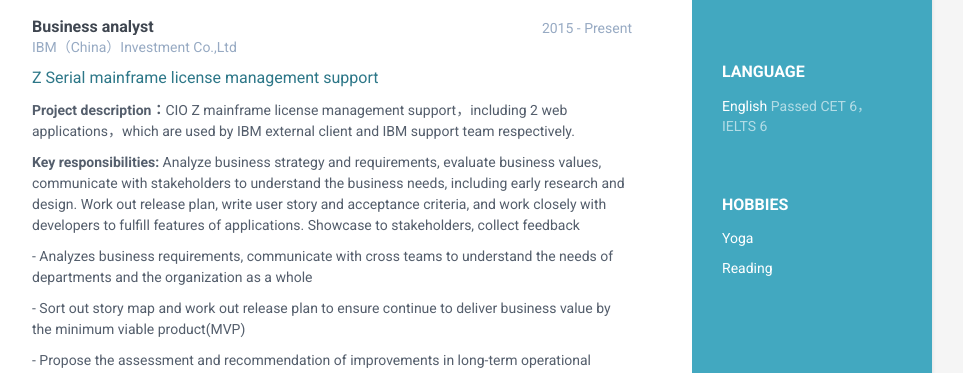
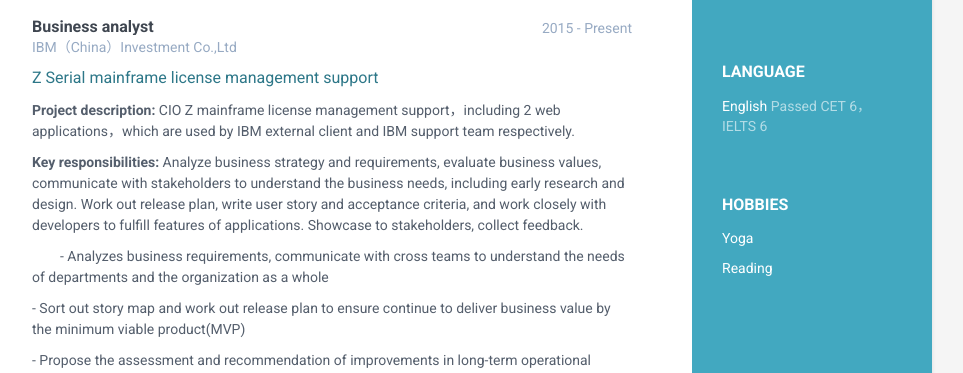
Before and after one commit to liuyang0116/LiuYangResume_EN, a Jekyll site: the page built from index.html, in a window 1280 px wide and 900 px high, scrolled down 526 px. Shown: the part 158-531 px from the top of the window, without its empty margins (188-1151 px from the left). Built offline with Jekyll 4.4.1, drawn with Linux system fonts in a browser that asks for light colours.

Commit message:
Update projects.html

```diff
--- a/_includes/projects.html
+++ b/_includes/projects.html
@@ -11,10 +11,10 @@
                 <div class="item">
                     <span class="project-title"><a href="#" target="_blank">Z Serial mainframe license management support</a></span>
 			<p></p>
-                    <span class="project-tagline"><p><b>Project description：</b>CIO Z mainframe license management support，including 2 web applications，which are used by IBM external client and IBM support team respectively.</span>
+                    <span class="project-tagline"><p><b>Project description: </b>CIO Z mainframe license management support，including 2 web applications，which are used by IBM external client and IBM support team respectively.</span>
 			</p>
-			<p><b>Key responsibilities: </b>Analyze business strategy and requirements, evaluate business values, communicate with stakeholders to understand the business needs, including early research and design. Work out release plan, write user story and acceptance criteria, and work closely with developers to fulfill features of applications. Showcase to stakeholders, collect feedback</p>
-					<p>- Analyzes business requirements, communicate with cross teams to understand the needs of departments and the organization as a whole</p>
+			<p><b>Key responsibilities: </b>Analyze business strategy and requirements, evaluate business values, communicate with stakeholders to understand the business needs, including early research and design. Work out release plan, write user story and acceptance criteria, and work closely with developers to fulfill features of applications. Showcase to stakeholders, collect feedback.</p>
+					<p style="text-indent:2em;">- Analyzes business requirements, communicate with cross teams to understand the needs of departments and the organization as a whole</p>
 					<p>- Sort out story map and work out release plan to ensure continue to deliver business value by the minimum viable product(MVP)</p>
 					<p>- Propose the assessment and recommendation of improvements in long-term operational solutions, analyzes operational performance and develops creative initiatives to improve the customer experience and Net Promoter System(NPS)</p>
 					<p>- Coaching the business training to cross-team members, to ensure all related teams and stakeholders could understand our applications' features and rules</p>
```
